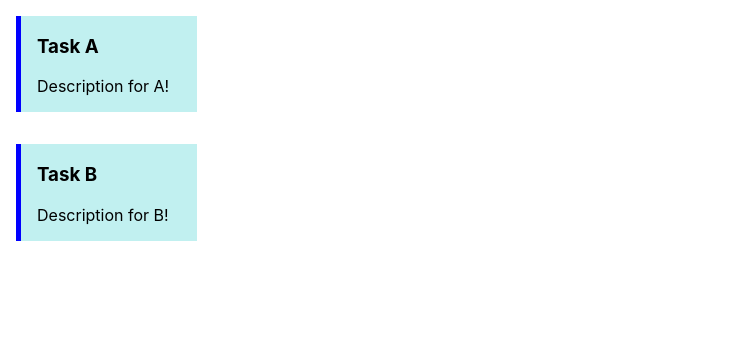
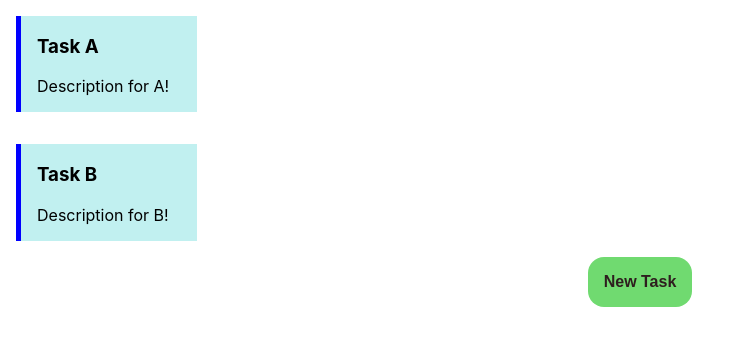
Before and after one commit to thm2320/my-plans, a React (Create React App) app: page / in a window 1280 px wide. Shown: the top 346 px of the page, without its empty margins (0-739 px from the left). Built offline with nearby package versions, Linux system fonts and the light colour scheme.

Commit message:
install react-router-dom and add button to route to task creation page

```diff
--- a/package.json
+++ b/package.json
@@ -10,9 +10,11 @@
     "@types/node": "^12.19.3",
     "@types/react": "^16.9.55",
     "@types/react-dom": "^16.9.9",
+    "@types/react-router-dom": "^5.1.6",
     "node-sass": "^4.14.1",
     "react": "^17.0.1",
     "react-dom": "^17.0.1",
+    "react-router-dom": "^5.2.0",
     "react-scripts": "4.0.0",
     "typescript": "^4.0.5",
     "web-vitals": "^0.2.4"
--- a/src/components/Layout/Layout.tsx
+++ b/src/components/Layout/Layout.tsx
@@ -1,10 +1,18 @@
 import React from 'react';
+import { Route } from 'react-router-dom';
 import { TaskContainer } from '../../containers/TaskContainer/TaskContainer';
 
 export const Layout = () => {
   return (
     <div>
-      <TaskContainer />
+      <Route exact path="/">
+        <TaskContainer />
+      </Route>
+      <Route path="/task">
+        <div>new Task</div>
+      </Route>
+
+
     </div>
   );
 }
--- /dev/null
+++ b/src/components/UI/Button/Button.scss
@@ -0,0 +1,13 @@
+.Button {
+  font-size: 1em;
+  font-weight: 700;
+  color: #2e1e1e;
+  background-color: #70da70;
+  border: none;
+  border-radius: 1em;
+  padding: 1em;
+
+  &:hover{
+    opacity: 0.6;
+  }
+}
--- /dev/null
+++ b/src/components/UI/Button/Button.tsx
@@ -0,0 +1,16 @@
+import React, { ReactNode } from 'react';
+import './Button.scss';
+
+type Props = {
+  btnClickHandler: () => void,
+  children: ReactNode
+}
+
+export const Button = (props: Props) => (
+  <button
+    className="Button"
+    onClick={props.btnClickHandler}
+  >
+    {props.children}
+  </button>
+);
--- a/src/containers/TaskContainer/TaskContainer.tsx
+++ b/src/containers/TaskContainer/TaskContainer.tsx
@@ -1,9 +1,13 @@
 import React, { useEffect, useState } from 'react';
+import { useHistory } from 'react-router-dom';
 import { TaskList } from '../../components/TaskList/TaskList';
+import { Button } from '../../components/UI/Button/Button';
 import { TaskProps } from '../../types/task';
 
 export const TaskContainer = () => {
   const [tasks, setTasks] = useState<TaskProps[]>([])
+
+  let history = useHistory();
 
   useEffect(() => {
     setTasks([
@@ -18,7 +22,14 @@ export const TaskContainer = () => {
     ])
   }, [])
 
+  const goToNewTaskPage = () => {
+    history.push('/task')
+  }
+
   return (
-    <TaskList tasks={tasks} />
+    <div>
+      <TaskList tasks={tasks} />
+      <Button btnClickHandler={goToNewTaskPage}>New Task</Button>
+    </div>
   );
 }
--- a/src/index.tsx
+++ b/src/index.tsx
@@ -3,10 +3,13 @@ import ReactDOM from 'react-dom';
 import './index.css';
 import App from './App';
 import reportWebVitals from './reportWebVitals';
+import { BrowserRouter } from 'react-router-dom';
 
 ReactDOM.render(
   <React.StrictMode>
-    <App />
+    <BrowserRouter>
+      <App />
+    </BrowserRouter>
   </React.StrictMode>,
   document.getElementById('root')
 );
```
Also changed, not shown: 1 other file (tests, documents, lock files or other folders).
